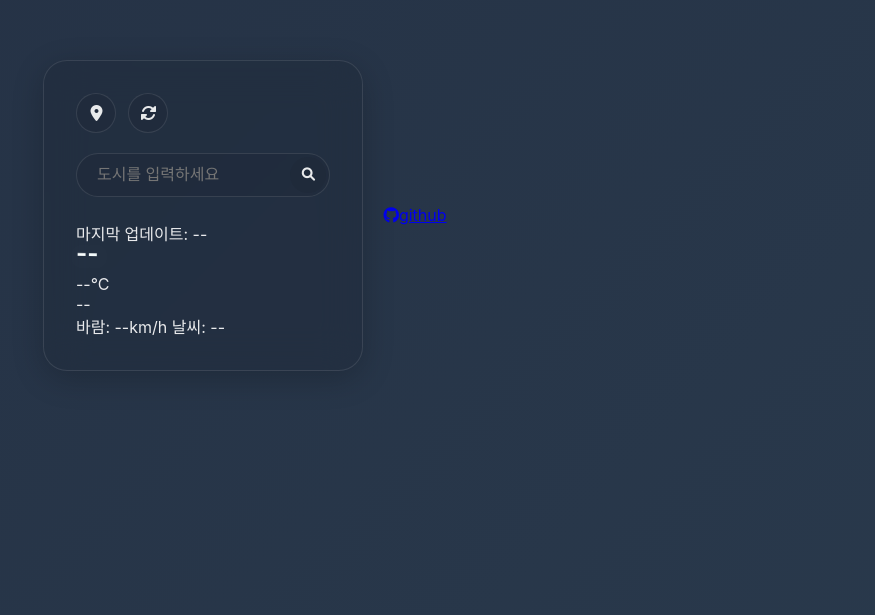
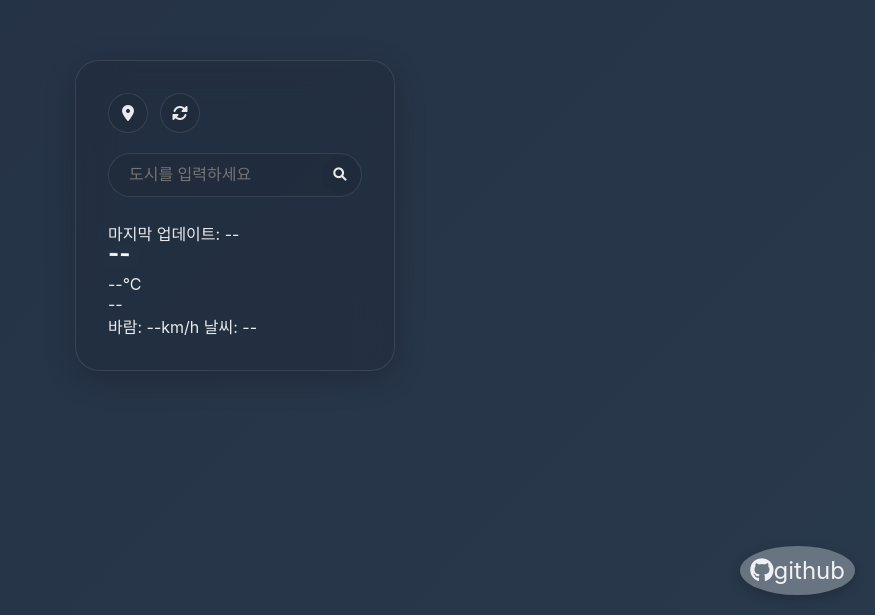
Before and after one commit to toast-12/weather, a plain HTML site: page index.html in a window 1280 px wide. Shown: the part 185-800 px from the top of the page, without its empty margins (405-1280 px from the left). Drawn offline with Linux system fonts and the light colour scheme.

Commit message:
commit 33

```diff
--- a/style.css
+++ b/style.css
@@ -305,3 +305,27 @@ body {
     transform: scale(0.9); /* 아이콘 크기 줄이기 */
     transition: transform 0.3s ease; /* 부드러운 전환 */
 }
+
+/* GitHub 아이콘 스타일 */
+a {
+    position: fixed;
+    bottom: 20px; /* 화면 하단 20px */
+    right: 20px;  /* 화면 오른쪽 20px */
+    background: rgba(255, 255, 255, 0.3); /* 투명한 배경 */
+    padding: 10px;
+    border-radius: 50%;
+    box-shadow: 0 4px 12px rgba(0, 0, 0, 0.2);
+    color: var(--text-primary);
+    font-size: 24px;
+    transition: background 0.3s ease, transform 0.3s ease;
+    text-decoration: none;
+}
+
+a:hover {
+    background: rgba(255, 255, 255, 0.5); /* 호버 시 밝은 배경 */
+    transform: translateY(-5px); /* 마우스 오버 시 살짝 위로 올라가는 효과 */
+}
+
+a i {
+    pointer-events: none;
+}
```
